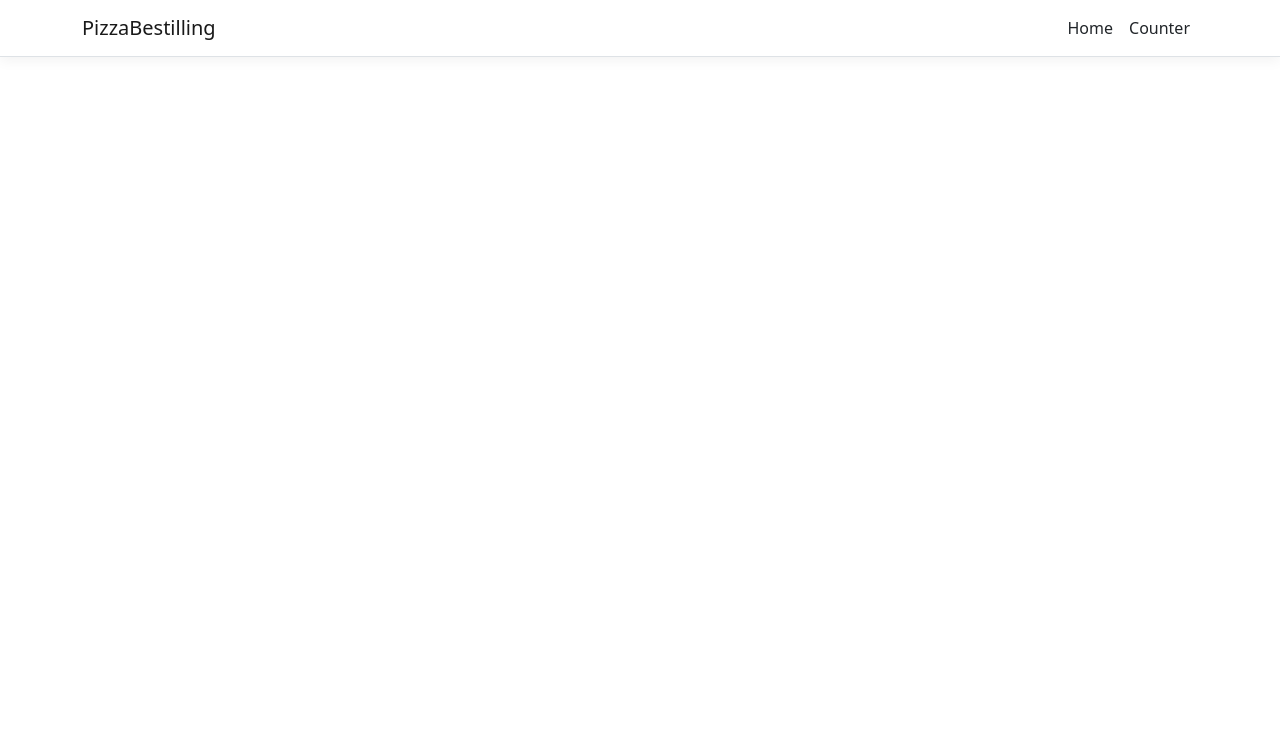
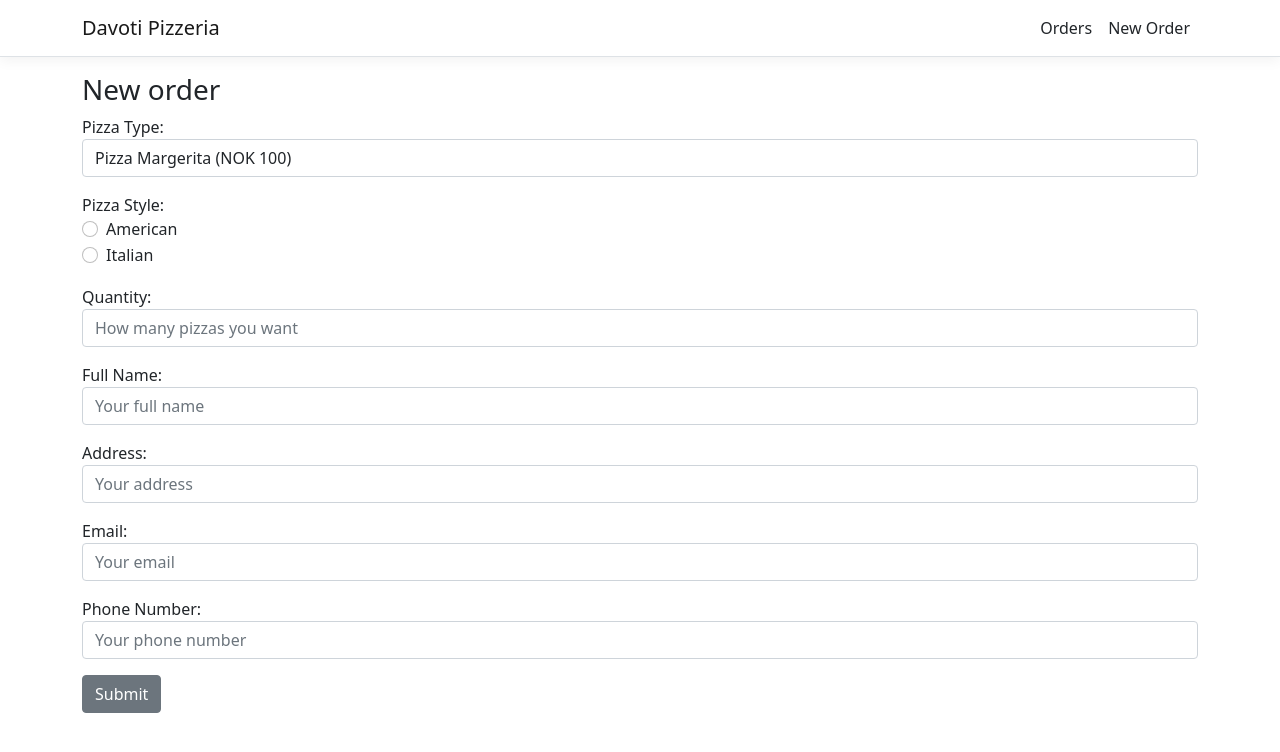
Before and after one commit to andordavoti/dotnet-react-pizza, a React (Create React App) app in the folder PizzaBestilling/ClientApp/: page /new-order in a window 1280 px wide. Shown: the top 752 px of the page. Built offline with nearby package versions, Linux system fonts and the light colour scheme.

Commit message:
frontend setup is basically done, backend needs to be setup and then hook the frontend up to the APIs

```diff
--- a/PizzaBestilling/ClientApp/src/App.tsx
+++ b/PizzaBestilling/ClientApp/src/App.tsx
@@ -1,16 +1,16 @@
 import { FC } from "react";
 import { Route } from "react-router";
 import Layout from "./components/Layout";
-import Home from "./components/Home";
-import Counter from "./components/Counter";
 
 import "./custom.css";
+import NewOrder from "./components/NewOrder";
+import Orders from "./components/Orders";
 
 const App: FC = () => {
   return (
     <Layout>
-      <Route exact path="/" component={Home} />
-      <Route path="/counter" component={Counter} />
+      <Route exact path="/" component={Orders} />
+      <Route path="/new-order" component={NewOrder} />
     </Layout>
   );
 };
--- a/PizzaBestilling/ClientApp/src/components/Home.tsx
+++ /dev/null
@@ -1,55 +0,0 @@
-import { FC } from "react";
-
-const Home: FC = () => {
-  return (
-    <div>
-      <h1>Hello, world!</h1>
-      <p>Welcome to your new single-page application, built with:</p>
-      <ul>
-        <li>
-          <a href="https://get.asp.net/">ASP.NET Core</a> and{" "}
-          <a href="https://msdn.microsoft.com/en-us/library/67ef8sbd.aspx">
-            C#
-          </a>{" "}
-          for cross-platform server-side code
-        </li>
-        <li>
-          <a href="https://facebook.github.io/react/">React</a> for client-side
-          code
-        </li>
-        <li>
-          <a href="http://getbootstrap.com/">Bootstrap</a> for layout and
-          styling
-        </li>
-      </ul>
-      <p>To help you get started, we have also set up:</p>
-      <ul>
-        <li>
-          <strong>Client-side navigation</strong>. For example, click{" "}
-          <em>Counter</em> then <em>Back</em> to return here.
-        </li>
-        <li>
-          <strong>Development server integration</strong>. In development mode,
-          the development server from <code>create-react-app</code> runs in the
-          background automatically, so your client-side resources are
-          dynamically built on demand and the page refreshes when you modify any
-          file.
-        </li>
-        <li>
-          <strong>Efficient production builds</strong>. In production mode,
-          development-time features are disabled, and your{" "}
-          <code>dotnet publish</code> configuration produces minified,
-          efficiently bundled JavaScript files.
-        </li>
-      </ul>
-      <p>
-        The <code>ClientApp</code> subdirectory is a standard React application
-        based on the <code>create-react-app</code> template. If you open a
-        command prompt in that directory, you can run <code>npm</code> commands
-        such as <code>npm test</code> or <code>npm install</code>.
-      </p>
-    </div>
-  );
-};
-
-export default Home;
--- a/PizzaBestilling/ClientApp/src/components/NavMenu.tsx
+++ b/PizzaBestilling/ClientApp/src/components/NavMenu.tsx
@@ -22,7 +22,7 @@ const NavMenu: FC = () => {
       >
         <Container>
           <NavbarBrand tag={Link} to="/">
-            PizzaBestilling
+            Davoti Pizzeria
           </NavbarBrand>
           <NavbarToggler
             onClick={() => setCollapsed((prev) => !prev)}
@@ -36,12 +36,12 @@ const NavMenu: FC = () => {
             <ul className="navbar-nav flex-grow">
               <NavItem>
                 <NavLink tag={Link} className="text-dark" to="/">
-                  Home
+                  Orders
                 </NavLink>
               </NavItem>
               <NavItem>
-                <NavLink tag={Link} className="text-dark" to="/counter">
-                  Counter
+                <NavLink tag={Link} className="text-dark" to="/new-order">
+                  New Order
                 </NavLink>
               </NavItem>
             </ul>
--- /dev/null
+++ b/PizzaBestilling/ClientApp/src/components/NewOrder.tsx
@@ -0,0 +1,147 @@
+import { FC, useState } from "react";
+import { Form, FormGroup, Label, Input, Button } from "reactstrap";
+import "../custom.css";
+
+const NewOrders: FC = () => {
+  const initialFormData = {
+    pizzaType: "",
+    pizzaStyle: "",
+    quantity: "",
+    fullName: "",
+    address: "",
+    email: "",
+    phoneNumber: "",
+  };
+
+  const [formData, setFormData] = useState(initialFormData);
+
+  const handleChange = (e: React.ChangeEvent<HTMLInputElement>) => {
+    const { name, value } = e.target;
+    setFormData((prev) => ({ ...prev, [name]: value }));
+  };
+
+  const handleSubmit = (e: React.FormEvent<HTMLFormElement>) => {
+    e.preventDefault();
+    // TODO: send request to backend, show user an error message if it fails, show success if it works
+  };
+
+  return (
+    <div>
+      <h3>New order</h3>
+      <Form onSubmit={handleSubmit}>
+        <FormGroup className="mb-1rem">
+          <Label for="pizzaType">Pizza Type:</Label>
+          <Input
+            type="select"
+            name="pizzaType"
+            id="pizzaType"
+            required
+            value={formData.pizzaType}
+            onChange={handleChange}
+          >
+            <option>Pizza Margerita (NOK 100)</option>
+            <option>Hawai Pizza (NOK 115)</option>
+            <option>Gyros Pizza (NOK 125)</option>
+          </Input>
+        </FormGroup>
+
+        <FormGroup tag="fieldset" className="mb-1rem">
+          <Label for="pizzaStyle">Pizza Style:</Label>
+          <FormGroup check>
+            <Label check>
+              <Input
+                type="radio"
+                name="pizzaStyle"
+                required
+                value={formData.pizzaStyle}
+                onChange={handleChange}
+              />{" "}
+              American
+            </Label>
+          </FormGroup>
+          <FormGroup check>
+            <Label check>
+              <Input
+                type="radio"
+                name="pizzaStyle"
+                required
+                value={formData.pizzaStyle}
+                onChange={handleChange}
+              />{" "}
+              Italian
+            </Label>
+          </FormGroup>
+        </FormGroup>
+
+        <FormGroup className="mb-1rem">
+          <Label for="quantity">Quantity:</Label>
+          <Input
+            type="number"
+            name="quantity"
+            id="quantity"
+            placeholder="How many pizzas you want"
+            required
+            value={formData.quantity}
+            onChange={handleChange}
+          />
+        </FormGroup>
+
+        <FormGroup className="mb-1rem">
+          <Label for="fullName">Full Name:</Label>
+          <Input
+            type="text"
+            name="fullName"
+            id="fullName"
+            placeholder="Your full name"
+            required
+            value={formData.fullName}
+            onChange={handleChange}
+          />
+        </FormGroup>
+
+        <FormGroup className="mb-1rem">
+          <Label for="address">Address:</Label>
+          <Input
+            type="text"
+            name="address"
+            id="address"
+            placeholder="Your address"
+            required
+            value={formData.address}
+            onChange={handleChange}
+          />
+        </FormGroup>
+
+        <FormGroup className="mb-1rem">
+          <Label for="email">Email:</Label>
+          <Input
+            type="email"
+            name="email"
+            id="email"
+            placeholder="Your email"
+            required
+            value={formData.email}
+            onChange={handleChange}
+          />
+        </FormGroup>
+
+        <FormGroup className="mb-1rem">
+          <Label for="phoneNumber">Phone Number:</Label>
+          <Input
+            type="text"
+            name="phoneNumber"
+            id="phoneNumber"
+            placeholder="Your phone number"
+            required
+            value={formData.phoneNumber}
+            onChange={handleChange}
+          />
+        </FormGroup>
+
+        <Button type="submit">Submit</Button>
+      </Form>
+    </div>
+  );
+};
+
+export default NewOrders;
--- /dev/null
+++ b/PizzaBestilling/ClientApp/src/components/Orders.tsx
@@ -0,0 +1,42 @@
+import { FC } from "react";
+import { Table } from "reactstrap";
+
+const Orders: FC = () => {
+  return (
+    <div>
+      <h3>Current orders</h3>
+      <Table>
+        <thead>
+          <tr>
+            <th></th>
+            <th>First Name</th>
+            <th>Last Name</th>
+            <th>Username</th>
+          </tr>
+        </thead>
+        <tbody>
+          <tr>
+            <th scope="row">1</th>
+            <td>Mark</td>
+            <td>Otto</td>
+            <td>@mdo</td>
+          </tr>
+          <tr>
+            <th scope="row">2</th>
+            <td>Jacob</td>
+            <td>Thornton</td>
+            <td>@fat</td>
+          </tr>
+          <tr>
+            <th scope="row">3</th>
+            <td>Larry</td>
+            <td>the Bird</td>
+            <td>@twitter</td>
+          </tr>
+        </tbody>
+      </Table>
+    </div>
+  );
+};
+
+export default Orders;
--- a/PizzaBestilling/ClientApp/src/custom.css
+++ b/PizzaBestilling/ClientApp/src/custom.css
@@ -4,7 +4,7 @@ a {
 }
 
 code {
-  color: #E01A76;
+  color: #e01a76;
 }
 
 .btn-primary {
@@ -12,3 +12,7 @@ code {
   background-color: #1b6ec2;
   border-color: #1861ac;
 }
+
+.mb-1rem {
+  margin-bottom: 1rem;
+}
```
